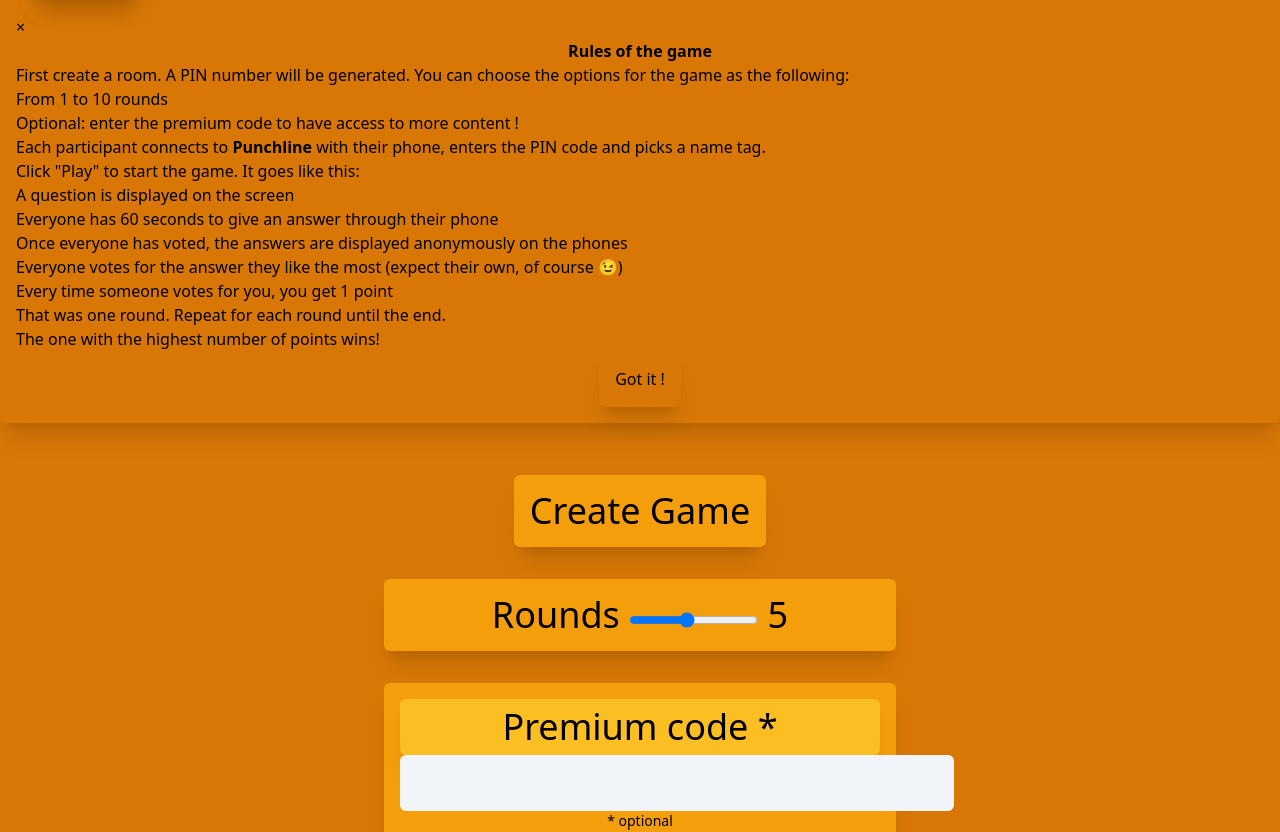
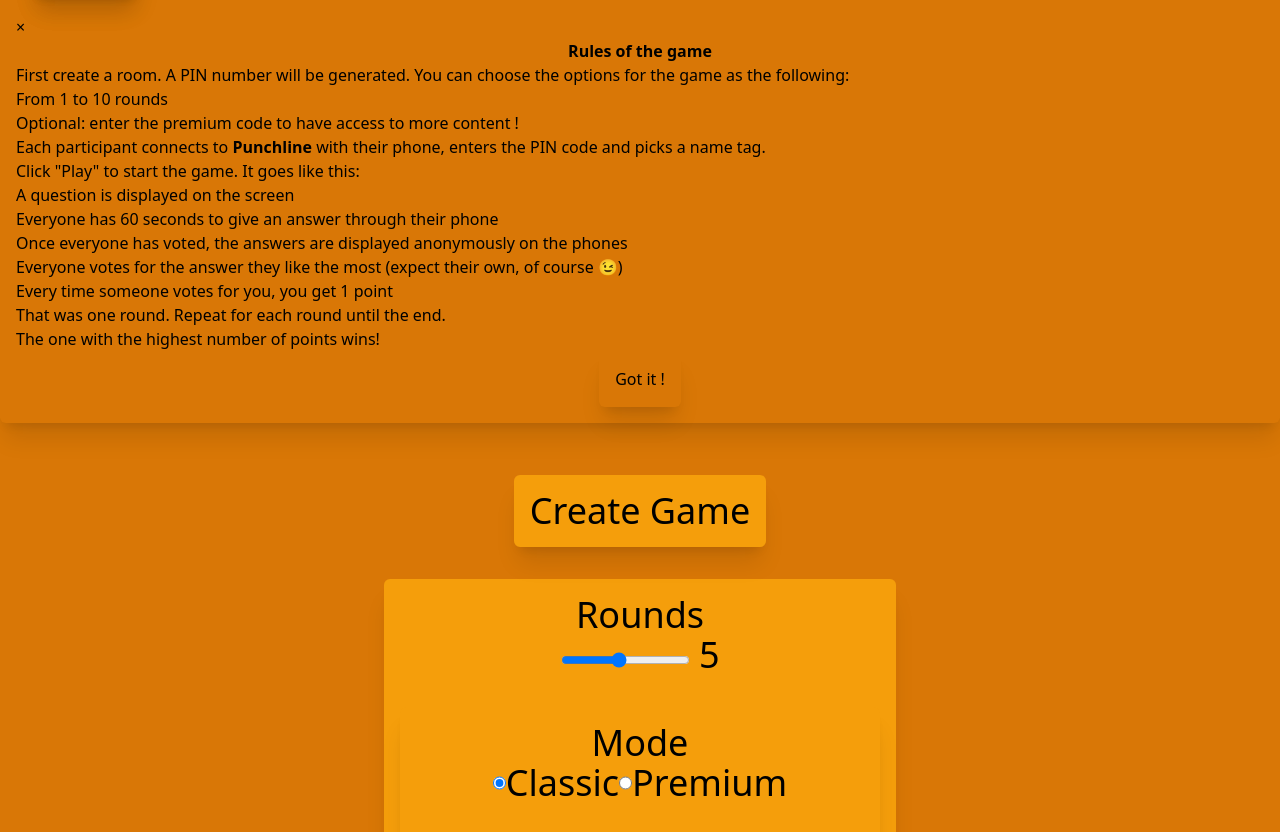
Before and after one commit to APICulter/punchline, a website: page public/html/index.html in a window 1280 px wide. Shown: the part 125-957 px from the top of the page. Drawn offline with nearby package versions, Linux system fonts and the light colour scheme; no server answers.

Commit message:
amelioration mode premium et nombre de tours

```diff
--- a/public/html/index.html
+++ b/public/html/index.html
@@ -112,21 +112,20 @@
 									  </div>
 								</div> -->
 								<div class="mt-8 bg-amber-500 rounded-md shadow-xl p-4">
-									<div>
+									<div class="flex flex-col">
 										<label for="nbOfQuestions">Rounds</label>
+										<div>
 										<input class="bg-indigo-500" type="range" id="nbOfQuestions" name="nbOfQuestions" min="1" max="10" value="5" oninput="this.nextElementSibling.value = this.value">
 										<output id="nbOfQuestionsValue">5</output>
 									  </div>
 								</div>
 								<div class="mt-8 bg-amber-500 rounded-md shadow-xl p-4">
-
-									<div class="flex-wrap">
-										<div
-										id="secret"
-										name="secret"
-										class=" grow bg-amber-400 rounded-md shadow-xl p-2 transition ease-in duration-150 py-2 px-2"
-									>
-									Premium code *
+									<p>Mode</p>
+									<div class="flex flex-row space-x-4 justify-center">
+										<input type="radio" id="normalMode" name="modeSelection" value="normal" onclick="changeMode()" checked>
+										<label for="normalMode">Classic</label><br>
+										<input type="radio" id="premiumMode" name="modeSelection" value="premium" onclick="changeMode()">
+										<label for="premiumMode">Premium</label><br>
 									</div>
 
 										<input
@@ -135,11 +134,9 @@
 											name="secretCode"
 											value=""
 											placeholder=""
-											class=" grow rounded-md px-4 placeholder-gray-500 p-2 bg-slate-100 focus:outline-none"
+											class="invisible grow rounded-md px-4 placeholder-gray-500 p-2 bg-slate-100 focus:outline-none"
 										/>
-										<div class="flex-row text-sm">
-											* optional
-										</div>
+
 									</div>
 
 								</div>
--- a/public/js/index.js
+++ b/public/js/index.js
@@ -340,3 +340,22 @@
 				modal.classList.add("hidden");
 			}
 		}
+
+
+		function changeMode() {
+			let radio = document.querySelector('input[name=modeSelection]:checked').value;
+			let secretCode = document.getElementById("secretCode");
+			if (radio == "premium") {
+				secretCode.classList.remove("invisible");
+				secretCode.focus();;
+			} else {
+				secretCode.classList.add("invisible");
+			}
+		}
+
+		// document.getElementById("room-pin").addEventListener("keyup", function (event) {
+		// 	event.preventDefault();
+		// 	if (event.keyCode === 13) {
+		// 		joinRoom();
+		// 	}
+		// });
```
